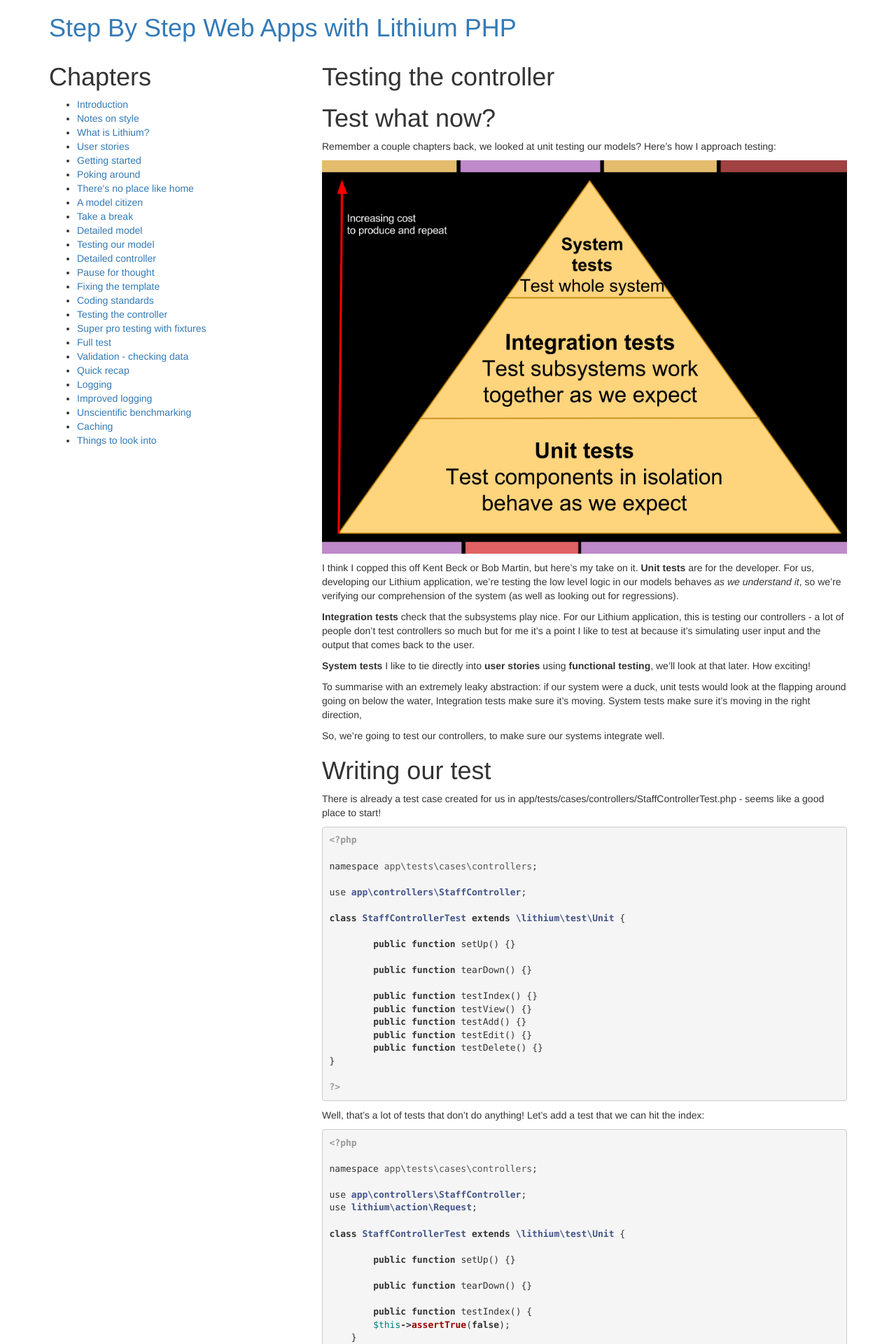
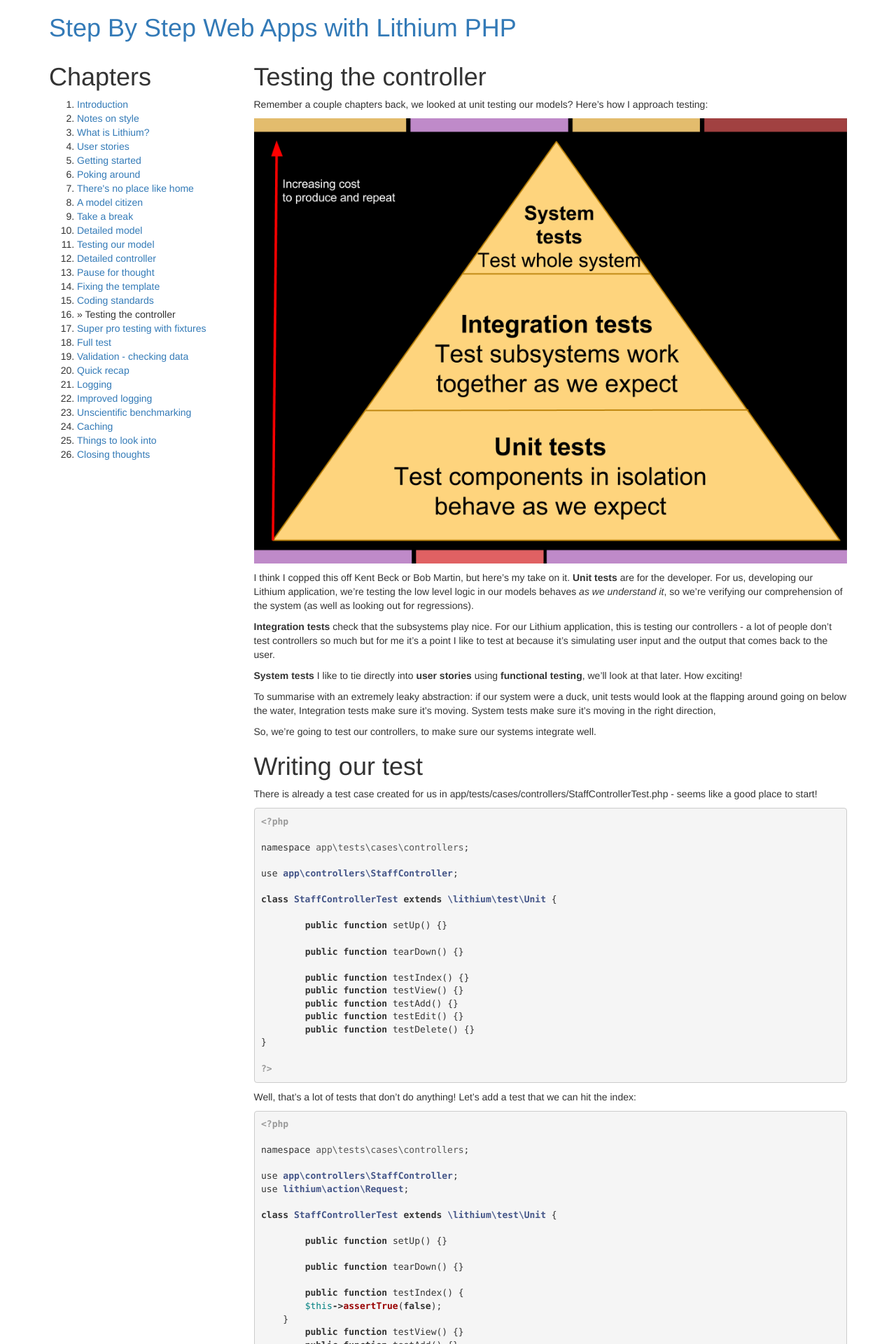
Before and after one commit to gavD/step-by-step-web-apps-with-lithium-php, a Jekyll site: the page built from _posts/2011-10-10-testing-the-controller.markdown, in a window 1280 px wide. Shown: the top 1920 px of the page at 70% size. Built offline with Jekyll 4.4.1, drawn with Linux system fonts in a browser that asks for light colours; nearby versions of some CDN libraries; Markdown is read by kramdown in place of the engine named in the settings; some of the changed text lies outside the part shown.

Commit message:
Add closing thoughts and tidy up CSS

```diff
--- a/_layouts/default.html
+++ b/_layouts/default.html
@@ -19,5 +19,8 @@
 
 			{{ content }}
 		</div>
+
+		<script src="http://code.jquery.com/jquery-1.10.1.min.js"></script>
+		<script src="//netdna.bootstrapcdn.com/bootstrap/3.0.3/js/bootstrap.min.js"></script>
     </body>
 </html>
--- a/_layouts/post.html
+++ b/_layouts/post.html
@@ -2,18 +2,37 @@
 layout: default
 ---
 
-
 <div class="row">
-	<div class="col-md-4">
+	<div class="col-md-3 hidden-sm hidden-xs">
 		<h1>Chapters</h1>
-		<ul class="posts">
+		<ol class="posts">
+		{% assign url = page.url|remove:'index.html' %}
 		{% for post in site.posts %}
-			<li><a href="{{ post.url }}">{{ post.title }}</a></li>
+			<li>
+				{% if url == post.url %}
+					&raquo; {{ post.title }}
+				{% else %}
+					<a href="{{ post.url }}">{{ post.title }}</a>
+				{% endif %}
+			</li>
 		{% endfor %}
-		</ul>
+		</ol>
 	</div>
-	<div class="col-md-8">
+	<div class="col-md-9" role="main">
 		<h1>{{ page.title }}</h1>
 		{{ content }}
+
+		<div id="page-navigation">
+
+			{% if page.next.url %}
+				<a class="btn btn-large btn-danger" href="{{page.next.url}}" title="Previous chapter
+	{{page.previous.title}}">&laquo; Previous chapter</a>
+			{% endif %}
+
+			{% if page.previous.url %}
+				<a class="btn btn-large btn-success" href="{{page.previous.url}}" title="Next chapter
+	{{page.previous.title}}">Next chapter &raquo;</a>
+			{% endif %}
+		</div>
 	</div>
 </div>
--- a/_posts/2011-10-10-testing-the-controller.markdown
+++ b/_posts/2011-10-10-testing-the-controller.markdown
@@ -2,8 +2,6 @@
 layout: post
 title:  "Testing the controller"
 ---
-
-# Test what now?
 
 Remember a couple chapters back, we looked at unit testing our models? Here's how I approach testing:
 
--- a/css/main.css
+++ b/css/main.css
@@ -1,3 +1,8 @@
 img {
     max-width: 100%;
 }
+
+#page-navigation {
+	text-align: right;
+	margin-bottom: 20px;
+}
```
Also changed, not shown: _posts/1980-12-12-closing-thoughts.markdown (added, +8 -0 lines), _config.yml (line endings or trailing spaces).
